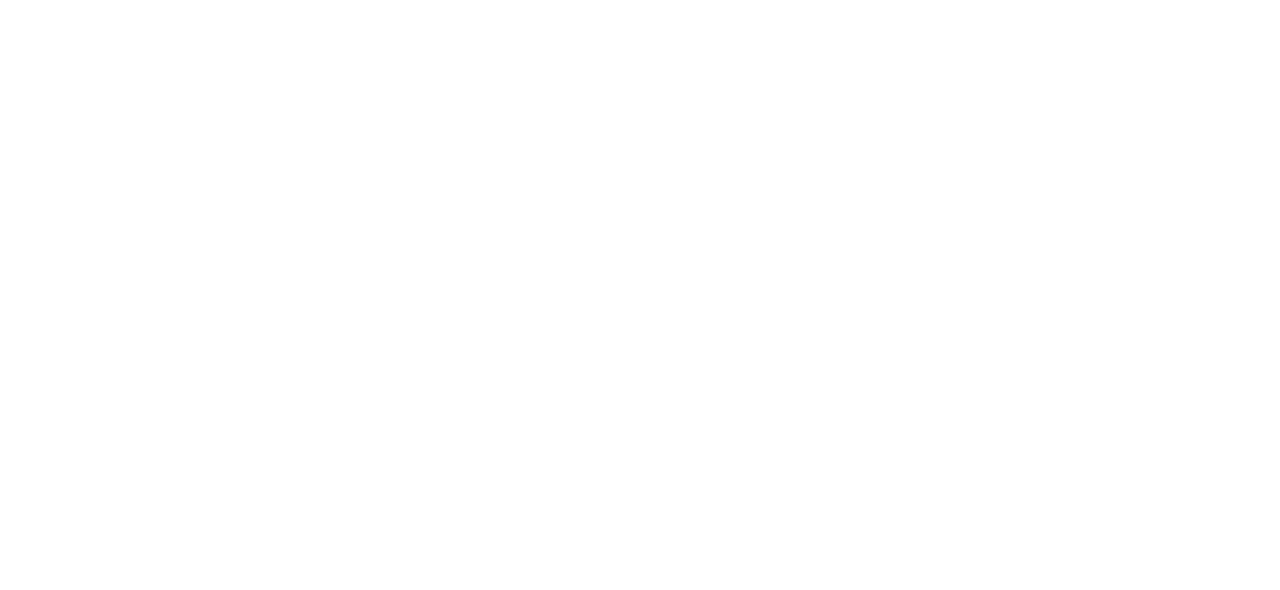
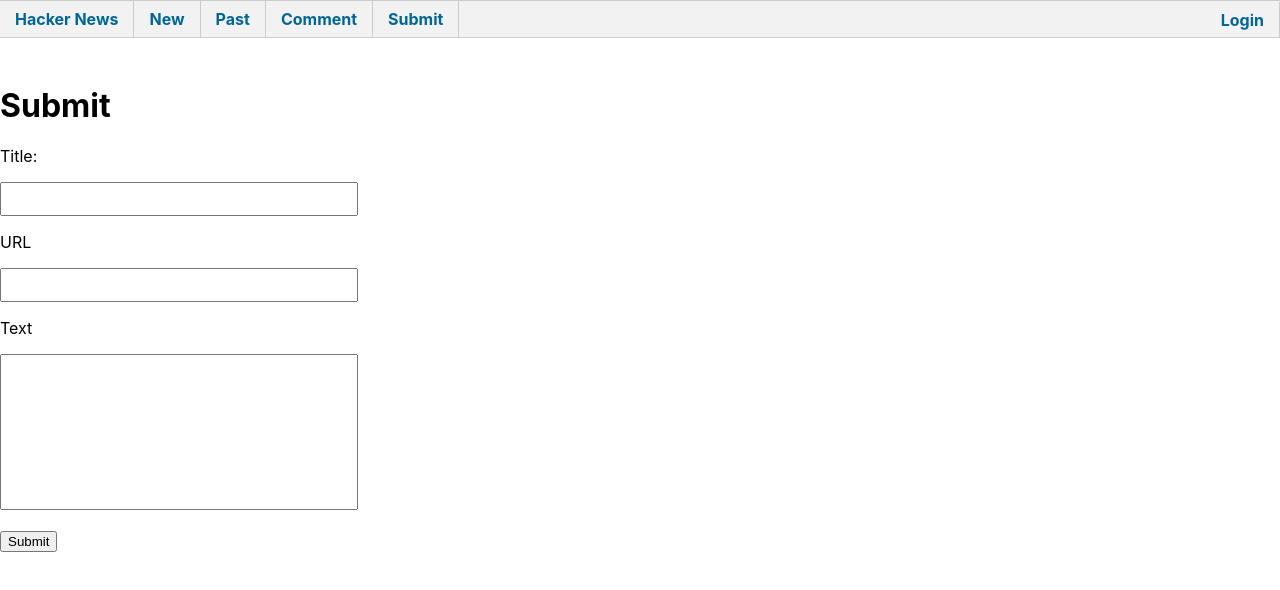
Before and after one commit to IngridFuentes/hacker-news-clone-frontend, a React (Create React App) app: page /submit in a window 1280 px wide. Shown: the top 590 px of the page. Built offline with nearby package versions, Linux system fonts and the light colour scheme.

Commit message:
all routes done

```diff
--- a/package.json
+++ b/package.json
@@ -8,6 +8,7 @@
     "@testing-library/user-event": "^7.1.2",
     "bootstrap": "^4.5.2",
     "react": "^16.13.1",
+    "react-bootstrap": "^1.3.0",
     "react-dom": "^16.13.1",
     "react-router-dom": "^5.2.0",
     "react-scripts": "3.4.3"
--- a/src/App.css
+++ b/src/App.css
@@ -36,3 +36,53 @@
     transform: rotate(360deg);
   }
 }
+#nav {
+  width: 100%;
+  float: left;
+  margin: 0 0 3em 0;
+  padding: 0;
+  list-style: none; }
+#nav li {
+  float: left; }
+
+  #nav {
+    width: 100%;
+    float: left;
+    margin: 0 0 3em 0;
+    padding: 0;
+    list-style: none;
+    background-color: #f2f2f2;
+    border-bottom: 1px solid #ccc;
+    border-top: 1px solid #ccc; }
+
+#nav li a {
+        display: block;
+        padding: 8px 15px;
+        text-decoration: none;
+        font-weight: bold;
+        color: #069;
+        border-right: 1px solid #ccc; }
+        #txtbox
+        {
+         font-size:18pt;
+         height:150px;
+         width:350px;
+        }
+        #title
+        {
+         font-size:18pt;
+         width:350px;
+        }
+        #url
+        {
+         font-size:18pt;
+         width:350px;
+        }
+.login{
+  position:absolute;
+  top: 2px;
+  right:0;
+}
+.submit{
+  margin-top: 0%;
+}
--- a/src/App.js
+++ b/src/App.js
@@ -1,15 +1,34 @@
 import React from 'react';
 import Home from './components/Home.js';
-import { Route } from 'react-router-dom';
-import "bootstrap/dist/css/bootstrap.min.css";
+import { Route, Switch } from 'react-router-dom';
+import Navbar from './components/Navbar';
+import New from './components/New.js';
+import Past from './components/Past.js';
+import Comments from './components/Comments.js';
+import Submit from './components/Submit.js';
+import Login from './components/Login.js';
+// import "bootstrap/dist/css/bootstrap.min.css";
 import './App.css';
 
 class App extends React.Component {
   render() {
   return (
     <div>
-       <Route exact path="/" component={Home} />
+
+      <Navbar/>
+      <Switch>
+
+       {/* <Route exact path="/" component={Home} /> */}
+       <Route exact path="/news" component={Home} />
+       <Route exact path="/newest" component={New} />
+       <Route exact path="/past" component={Past} />
+       <Route exact path="/newcomments" component={Comments} />
+       <Route exact path="/submit" component={Submit} />
+       <Route exact path="/login" component={Login} />
+       </Switch>
+
     </div>
+
   );
   }
 }
--- /dev/null
+++ b/src/components/Comments.js
@@ -0,0 +1,10 @@
+import React from 'react';
+
+const Comments = () => {
+
+    return(
+        <div> NEW COMMENTSSSSSSSS</div>
+    )
+}
+
+export default Comments;
--- a/src/components/Home.js
+++ b/src/components/Home.js
@@ -1,23 +1,12 @@
 import React from 'react';
 // import { Link } from 'react-router-dom';
-import { Nav, Navbar, Form, FormControl, Button } from "react-bootstrap";
+// import { Nav, Navbar, Form, FormControl, Button } from "react-bootstrap";
+
 
 const Home = () => {
 
     return(
-            <Navbar bg="light" variant="light">
-                <Navbar.Brand href="#home">Navbar</Navbar.Brand>
-                    <Nav className="mr-auto">
-                    <Nav.Link href="#home">Home</Nav.Link>
-                    <Nav.Link href="#features">Features</Nav.Link>
-                    <Nav.Link href="#pricing">Pricing</Nav.Link>
-                    </Nav>
-                <Form inline>
-                    <FormControl type="text" placeholder="Search" className="mr-sm-2" />
-                    <Button variant="outline-primary">Search</Button>
-                </Form>
-            </Navbar>
+        <div>Hellooooo</div>
     )
-
     };
 export default Home;
--- /dev/null
+++ b/src/components/Login.js
@@ -0,0 +1,50 @@
+import React, { Component } from 'react';
+import Submit from './Submit';
+import { Link } from 'react-router-dom';
+// import LoginForm from '/components/LoginForm.js';
+// import '/LoginPage.css';
+
+class Login extends Component {
+
+    componentDidMount(){
+        document.getElementById('nav').style.display = "none";
+     };
+     componentWillUnmount(){
+        document.getElementById('nav').style.display = "flex";
+     };
+    render() {
+        return(
+            <div>
+                <form>
+                    <p>Login</p>
+                    <input type="text" placeholder="Username"/>
+                    <br/>
+                    <br/>
+                    <input type="password" placeholder="Password"/> <br/>
+                    <br/>
+                    <Link to="/news">
+                    <button type="submit">Login</button>
+                    </Link>
+                </form>
+                <br/>
+                <div> Or Create an account
+                    <form>
+                    <p>Sign up</p>
+                    <input type="text" placeholder="Username"/>
+                    <br/>
+                    <br/>
+                    <input type="email" placeholder="Email"/> <br/>
+                    <br/>
+                    <input type="password" placeholder="Create Password"/> <br/>
+                    <br/>
+                    <Link to="/news">
+                    <button type="submit">Sign up</button>
+                    </Link>
+                    </form>
+                </div>
+            </div>
+        );
+    }
+}
+
+export default Login;
--- /dev/null
+++ b/src/components/LoginPage.css
@@ -0,0 +1,10 @@
+.LoginPage {
+    background-color: rgb(152, 230, 255);
+    background-image: url('/img/background.jpg');
+    min-height: 100%;
+    min-height: 100vh;
+    display: flex;
+    background-size: cover;
+    align-items: center;
+    justify-content: center;
+}
--- /dev/null
+++ b/src/components/Navbar.js
@@ -0,0 +1,21 @@
+import React from 'react';
+import { Link } from 'react-router-dom';
+
+class Navbar extends React.Component{
+    render() {
+        return (
+            <div>
+              <ul id="nav">
+                <li><a href="#">Hacker News</a></li>
+                <Link to="/newest"><li><a >New</a></li></Link>
+                <Link to="/past"><li><a>Past</a></li></Link>
+                <Link to="/newcomments"><li><a>Comment</a></li></Link>
+                <Link to="/submit"><li><a>Submit</a></li></Link>
+                <Link to="/login"><li><a className="login">Login</a></li></Link>
+              </ul>
+            </div>
+        );
+    }
+}
+
+export default Navbar;
--- /dev/null
+++ b/src/components/New.js
@@ -0,0 +1,10 @@
+import React from 'react';
+
+const New = () => {
+
+    return(
+        <div> NEWSSSSSSS</div>
+    )
+}
+
+export default New;
--- /dev/null
+++ b/src/components/Past.js
@@ -0,0 +1,10 @@
+import React from 'react';
+
+const Past = () => {
+
+    return(
+        <div> PAST NEWSSSSSS</div>
+    )
+}
+
+export default Past;
--- /dev/null
+++ b/src/components/Submit.js
@@ -0,0 +1,43 @@
+import React from 'react';
+import { Link } from 'react-router-dom';
+
+const Submit = () => {
+
+    return(
+        <div>
+            <div>
+                <h1 className="submit">Submit</h1>
+            </div>
+        <form>
+            <div>
+            <p>Title:</p>
+                <input
+                type="text"
+                id="title"
+                />
+            </div>
+            <div>
+                <p>URL</p>
+                <input
+                type="text"
+                id="url"
+                />
+            </div>
+            <div>
+                <p>Text</p>
+                <input
+                type="text"
+                id="txtbox"
+
+                />
+            </div>
+            <br/>
+            <Link to="/newest">
+            <button>Submit</button>
+            </Link>
+        </form>
+        </div>
+    )
+}
+
+export default Submit;
```
Also changed, not shown: 1 other file (tests, documents, lock files or other folders).
